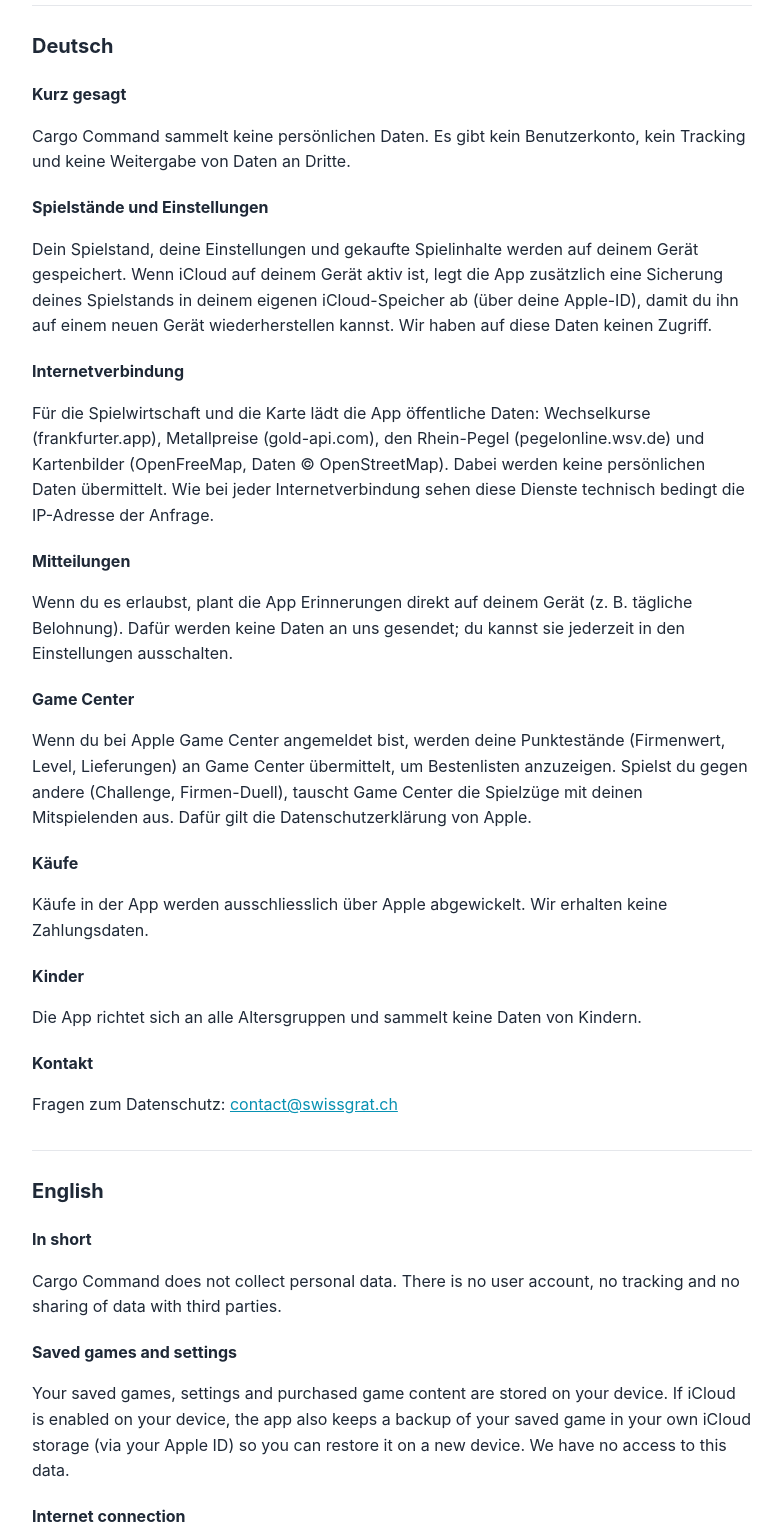
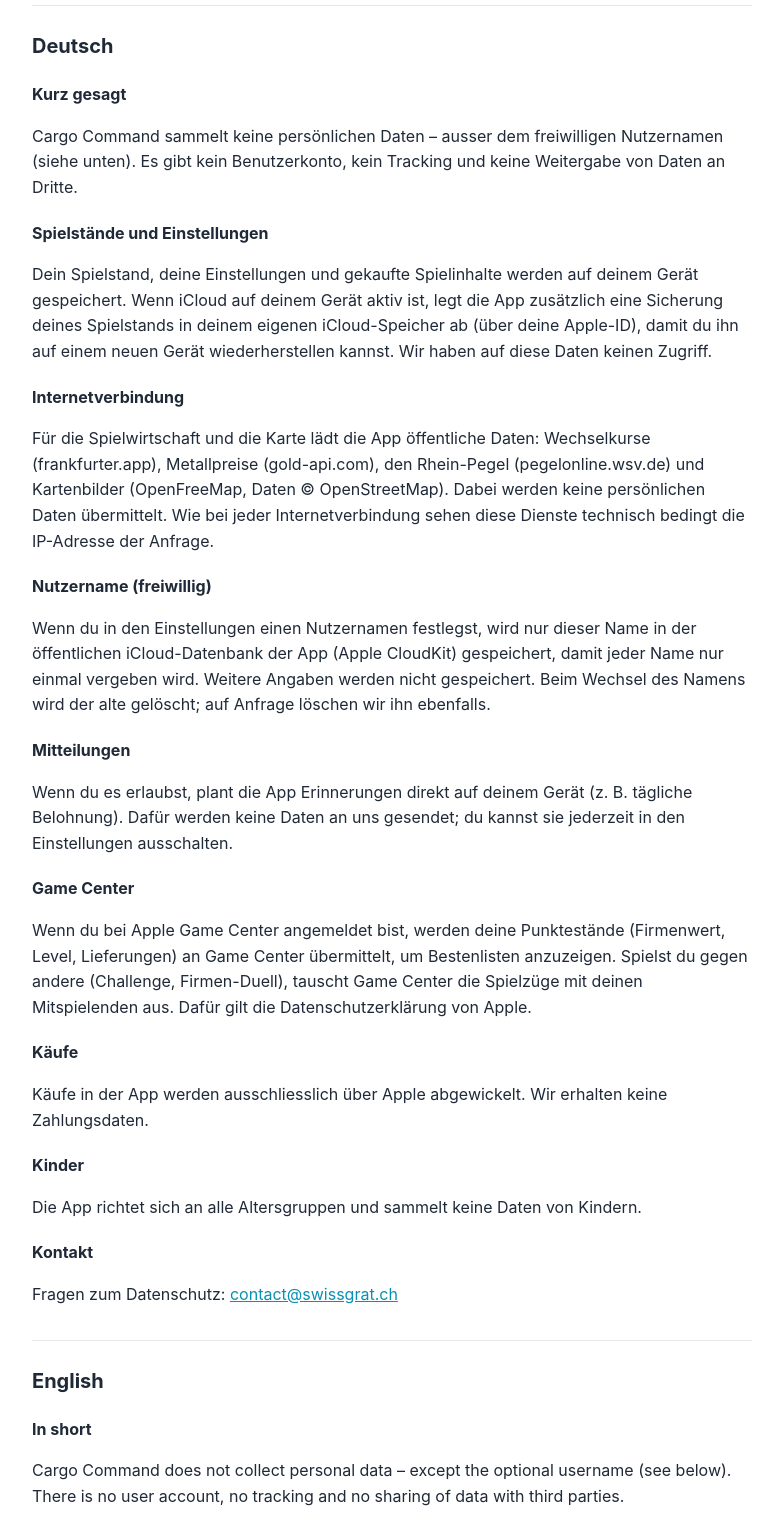
Before and after one commit to CargoCommand/cargo-command, a plain HTML site: page privacy.html in a window 1280 px wide. Shown: the part 140-1662 px from the top of the page, without its empty margins (248-1026 px from the left). Drawn offline with Linux system fonts and the light colour scheme.

Commit message:
Datenschutz: freiwilliger Nutzername (CloudKit) ergänzt
Co-Authored-By: Claude Opus 5.5 <noreply@anthropic.com>

```diff
--- a/privacy.html
+++ b/privacy.html
@@ -24,11 +24,13 @@
 
   <h2>Deutsch</h2>
   <h3>Kurz gesagt</h3>
-  <p>Cargo Command sammelt keine persönlichen Daten. Es gibt kein Benutzerkonto, kein Tracking und keine Weitergabe von Daten an Dritte.</p>
+  <p>Cargo Command sammelt keine persönlichen Daten – ausser dem freiwilligen Nutzernamen (siehe unten). Es gibt kein Benutzerkonto, kein Tracking und keine Weitergabe von Daten an Dritte.</p>
   <h3>Spielstände und Einstellungen</h3>
   <p>Dein Spielstand, deine Einstellungen und gekaufte Spielinhalte werden auf deinem Gerät gespeichert. Wenn iCloud auf deinem Gerät aktiv ist, legt die App zusätzlich eine Sicherung deines Spielstands in deinem eigenen iCloud-Speicher ab (über deine Apple-ID), damit du ihn auf einem neuen Gerät wiederherstellen kannst. Wir haben auf diese Daten keinen Zugriff.</p>
   <h3>Internetverbindung</h3>
   <p>Für die Spielwirtschaft und die Karte lädt die App öffentliche Daten: Wechselkurse (frankfurter.app), Metallpreise (gold-api.com), den Rhein-Pegel (pegelonline.wsv.de) und Kartenbilder (OpenFreeMap, Daten © OpenStreetMap). Dabei werden keine persönlichen Daten übermittelt. Wie bei jeder Internetverbindung sehen diese Dienste technisch bedingt die IP-Adresse der Anfrage.</p>
+  <h3>Nutzername (freiwillig)</h3>
+  <p>Wenn du in den Einstellungen einen Nutzernamen festlegst, wird nur dieser Name in der öffentlichen iCloud-Datenbank der App (Apple CloudKit) gespeichert, damit jeder Name nur einmal vergeben wird. Weitere Angaben werden nicht gespeichert. Beim Wechsel des Namens wird der alte gelöscht; auf Anfrage löschen wir ihn ebenfalls.</p>
   <h3>Mitteilungen</h3>
   <p>Wenn du es erlaubst, plant die App Erinnerungen direkt auf deinem Gerät (z. B. tägliche Belohnung). Dafür werden keine Daten an uns gesendet; du kannst sie jederzeit in den Einstellungen ausschalten.</p>
   <h3>Game Center</h3>
@@ -42,11 +44,13 @@
 
   <h2>English</h2>
   <h3>In short</h3>
-  <p>Cargo Command does not collect personal data. There is no user account, no tracking and no sharing of data with third parties.</p>
+  <p>Cargo Command does not collect personal data – except the optional username (see below). There is no user account, no tracking and no sharing of data with third parties.</p>
   <h3>Saved games and settings</h3>
   <p>Your saved games, settings and purchased game content are stored on your device. If iCloud is enabled on your device, the app also keeps a backup of your saved game in your own iCloud storage (via your Apple ID) so you can restore it on a new device. We have no access to this data.</p>
   <h3>Internet connection</h3>
   <p>For the in-game economy and the map the app downloads public data: exchange rates (frankfurter.app), metal prices (gold-api.com), the Rhine water level (pegelonline.wsv.de) and map images (OpenFreeMap, data © OpenStreetMap). No personal data is sent. As with any internet request, these services technically see the requesting IP address.</p>
+  <h3>Username (optional)</h3>
+  <p>If you set a username in the settings, only that name is stored in the app's public iCloud database (Apple CloudKit) so that each name is used only once. Nothing else is stored. When you change the name, the old one is deleted; we also delete it on request.</p>
   <h3>Notifications</h3>
   <p>If you allow it, the app schedules reminders directly on your device (e.g. daily reward). No data is sent to us; you can turn them off at any time in the settings.</p>
   <h3>Game Center</h3>
```
